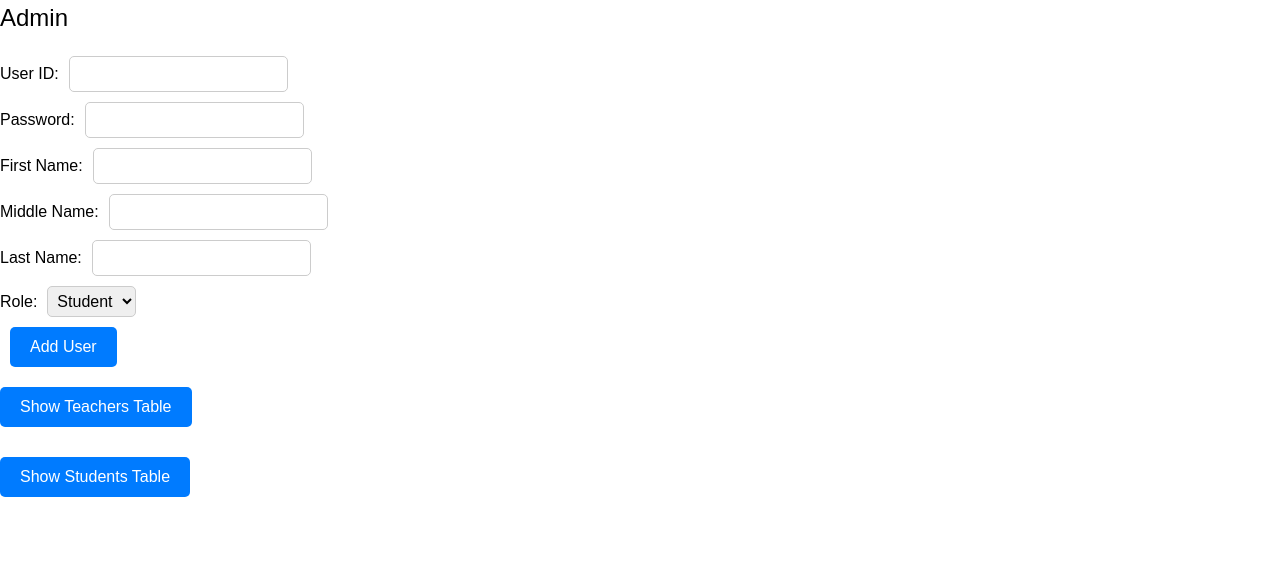
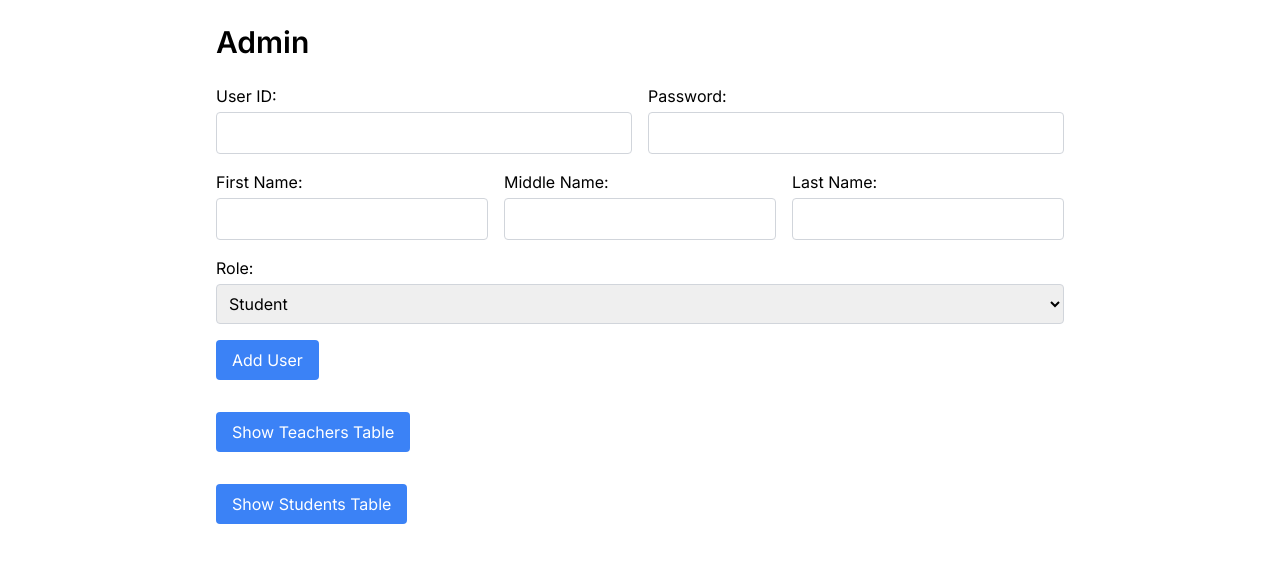
Before and after one commit to glytch21/student-portal, a Next.js app: page /admin in a window 1280 px wide. Shown: the top 562 px of the page. Built offline with nearby package versions, Linux system fonts and the light colour scheme; no server answers; the database is empty.

Commit message:
improved css

```diff
--- a/app/admin/page.tsx
+++ b/app/admin/page.tsx
@@ -33,7 +33,6 @@ const AdminPage = () => {
         throw error;
       }
       if (data) {
-        // Separate users into teacher and student arrays
         const teachers = data.filter((user: any) => user.role === 'teacher');
         const students = data.filter((user: any) => user.role === 'student');
         setTeacherUsers(teachers);
@@ -43,11 +42,6 @@ const AdminPage = () => {
       console.error('Error fetching data:', error);
     }
   };
-
-  const handleTest = async (e: any) => {
-    e.preventDefault();
-    router.push('/admin/students/')
-  }
 
   const toggleTeachersTable = () => {
     setShowTeachers(!showTeachers);
@@ -64,7 +58,6 @@ const AdminPage = () => {
       return;
     }
     try {
-      // Check if the user ID already exists
       const { data: existingUser, error } = await supabase
         .from('user_table')
         .select('user_id')
@@ -74,7 +67,6 @@ const AdminPage = () => {
         setError('User ID already exists. Please choose a different one.');
         return;
       }
-      // Hash the password
       const hashedPassword = await bcrypt.hash(password, 10);
       const { data, error: insertionError } = await supabase
         .from('user_table')
@@ -93,7 +85,6 @@ const AdminPage = () => {
       }
       alert('success')
       fetchData();
-      // Clear the form fields after successful addition
       setID('');
       setPassword('');
       setFirstName('');
@@ -107,93 +98,97 @@ const AdminPage = () => {
   };
 
   return (
-    <div style={{ fontFamily: 'Arial, sans-serif' }}>
-      <div style={{ marginBottom: '20px', fontSize: '1.5em' }}>Admin</div>
-      <form onSubmit={handleAddUser} style={{ marginBottom: '20px' }}>
-        <div style={{ marginBottom: '10px' }}>
-          <label htmlFor="userID">User ID:</label>
+    <div className="max-w-4xl mx-auto p-6">
+      <div className='mb-6 text-3xl font-semibold'>Admin</div>
+      <form onSubmit={handleAddUser} className='mb-8'>
+        <div className='grid grid-cols-1 md:grid-cols-2 gap-4 mb-4'>
+          <div>
+            <label htmlFor="userID" className="block mb-1">User ID:</label>
             <input
               type="text"
               id="userID"
               value={userID}
               onChange={(e) => setID(e.target.value)}
-            style={{ marginLeft: '10px', padding: '5px', borderRadius: '5px', border: '1px solid #ccc' }}
+              className='w-full p-2 rounded border border-gray-300 focus:outline-none focus:border-blue-500'
             />
           </div>
-        <div style={{ marginBottom: '10px' }}>
-          <label htmlFor="password">Password:</label>
+          <div>
+            <label htmlFor="password" className="block mb-1">Password:</label>
             <input
               type="password"
               id="password"
               value={password}
               onChange={(e) => setPassword(e.target.value)}
-            style={{ marginLeft: '10px', padding: '5px', borderRadius: '5px', border: '1px solid #ccc' }}
+              className='w-full p-2 rounded border border-gray-300 focus:outline-none focus:border-blue-500'
             />
           </div>
-        <div style={{ marginBottom: '10px' }}>
-          <label htmlFor="firstName">First Name:</label>
+        </div>
+        <div className='grid grid-cols-1 md:grid-cols-3 gap-4 mb-4'>
+          <div>
+            <label htmlFor="firstName" className="block mb-1">First Name:</label>
             <input
               type="text"
               id="firstName"
               value={firstName}
               onChange={(e) => setFirstName(e.target.value)}
-            style={{ marginLeft: '10px', padding: '5px', borderRadius: '5px', border: '1px solid #ccc' }}
+              className='w-full p-2 rounded border border-gray-300 focus:outline-none focus:border-blue-500'
             />
           </div>
-        <div style={{ marginBottom: '10px' }}>
-          <label htmlFor="middleName">Middle Name:</label>
+          <div>
+            <label htmlFor="middleName" className="block mb-1">Middle Name:</label>
             <input
               type="text"
               id="middleName"
               value={middleName}
               onChange={(e) => setMiddleName(e.target.value)}
-            style={{ marginLeft: '10px', padding: '5px', borderRadius: '5px', border: '1px solid #ccc' }}
+              className='w-full p-2 rounded border border-gray-300 focus:outline-none focus:border-blue-500'
             />
           </div>
-        <div style={{ marginBottom: '10px' }}>
-          <label htmlFor="lastName">Last Name:</label>
+          <div>
+            <label htmlFor="lastName" className="block mb-1">Last Name:</label>
             <input
               type="text"
               id="lastName"
               value={lastName}
               onChange={(e) => setLastName(e.target.value)}
-            style={{ marginLeft: '10px', padding: '5px', borderRadius: '5px', border: '1px solid #ccc' }}
+              className='w-full p-2 rounded border border-gray-300 focus:outline-none focus:border-blue-500'
             />
           </div>
-        <div style={{ marginBottom: '10px' }}>
-          <label htmlFor="role">Role:</label>
+        </div>
+        <div className='mb-4'>
+          <label htmlFor="role" className="block mb-1">Role:</label>
           <select
             id="role"
             value={role}
             onChange={(e) => setRole(e.target.value)}
-            style={{ marginLeft: '10px', padding: '5px', borderRadius: '5px', border: '1px solid #ccc' }}
+            className='w-full p-2 rounded border border-gray-300 focus:outline-none focus:border-blue-500'
           >
             <option value="student">Student</option>
             <option value="teacher">Teacher</option>
             <option value="parent">Parent</option>
           </select>
         </div>
-        <button type="submit" style={{ marginLeft: '10px', padding: '8px 20px', backgroundColor: '#007bff', color: '#fff', border: 'none', borderRadius: '5px', cursor: 'pointer' }}>Add User</button>
-        {error && <p style={{ color: 'red', marginLeft: '10px', marginTop: '5px' }}>{error}</p>}
+        <button type="submit" className='px-4 py-2 bg-blue-500 text-white rounded cursor-pointer'>Add User</button>
+        {error && <p className='text-red-600 mt-2'>{error}</p>}
       </form>
 
-      <div style={{ marginBottom: '20px' }}>
-        <button onClick={toggleTeachersTable} style={{ marginBottom: '10px', padding: '8px 20px', backgroundColor: '#007bff', color: '#fff', border: 'none', borderRadius: '5px', cursor: 'pointer' }}>
+      <div className='mb-8'>
+        <button onClick={toggleTeachersTable} className='px-4 py-2 bg-blue-500 text-white rounded cursor-pointer'>
           {showTeachers ? 'Hide Teachers Table' : 'Show Teachers Table'}
         </button>
         {showTeachers && (
-          <table style={{ border: '1px solid black', borderCollapse: 'collapse', marginBottom: '20px', width: '100%' }}>
+          <table className='border border-black border-collapse mt-4 w-full'>
             <TeachersTable teacherUsers={teacherUsers} />
           </table>
         )}
       </div>
 
-      <div style={{ marginBottom: '20px' }}>
-        <button onClick={toggleStudentsTable} style={{ marginBottom: '10px', padding: '8px 20px', backgroundColor: '#007bff', color: '#fff', border: 'none', borderRadius: '5px', cursor: 'pointer' }}>
+      <div>
+        <button onClick={toggleStudentsTable} className='px-4 py-2 bg-blue-500 text-white rounded cursor-pointer'>
           {showStudents ? 'Hide Students Table' : 'Show Students Table'}
         </button>
         {showStudents && (
-          <table style={{ border: '1px solid black', borderCollapse: 'collapse', marginBottom: '20px', width: '100%' }}>
+          <table className='border border-black border-collapse mt-4 w-full'>
             <StudentsTable studentUsers={studentUsers} />
           </table>
         )}
--- a/components/StudentsTable.tsx
+++ b/components/StudentsTable.tsx
@@ -2,23 +2,23 @@ import React from 'react';
 
 const StudentsTable = ({ studentUsers }:any) => {
   return (
-    <div style={{ marginBottom: '20px' }}>
-      <table style={{ border: '1px solid black', borderCollapse: 'collapse', marginBottom: '20px', width: '100%' }}>
+    <div className='mb-[20px]'>
+      <table className='border border-black border-collapse mb-[20px] w-full'>
         <thead>
           <tr>
-            <th style={{ border: '1px solid black', padding: '8px' }}>User ID</th>
-            <th style={{ border: '1px solid black', padding: '8px' }}>First Name</th>
-            <th style={{ border: '1px solid black', padding: '8px' }}>Middle Name</th>
-            <th style={{ border: '1px solid black', padding: '8px' }}>Last Name</th>
+            <th className='border border-black p-[8px]'>User ID</th>
+            <th className='border border-black p-[8px]'>First Name</th>
+            <th className='border border-black p-[8px]'>Middle Name</th>
+            <th className='border border-black p-[8px]'>Last Name</th>
           </tr>
         </thead>
         <tbody>
           {studentUsers.map((user:any) => (
             <tr key={user.user_id}>
-              <td style={{ border: '1px solid black', padding: '8px' }}>{user.user_id}</td>
-              <td style={{ border: '1px solid black', padding: '8px' }}>{user.first_name}</td>
-              <td style={{ border: '1px solid black', padding: '8px' }}>{user.middle_name}</td>
-              <td style={{ border: '1px solid black', padding: '8px' }}>{user.last_name}</td>
+              <td className='border border-black p-[8px]'>{user.user_id}</td>
+              <td className='border border-black p-[8px]'>{user.first_name}</td>
+              <td className='border border-black p-[8px]'>{user.middle_name}</td>
+              <td className='border border-black p-[8px]'>{user.last_name}</td>
             </tr>
           ))}
         </tbody>
--- a/components/TeachersTable.tsx
+++ b/components/TeachersTable.tsx
@@ -2,23 +2,23 @@ import React from 'react';
 
 const TeachersTable = ({ teacherUsers }:any) => {
   return (
-    <div style={{ marginBottom: '20px' }}>
-      <table style={{ border: '1px solid black', borderCollapse: 'collapse', marginBottom: '20px', width: '100%' }}>
+    <div className='mb-[20px]'>
+      <table className='border border-black border-collapse mb-[20px] w-full'>
         <thead>
           <tr>
-            <th style={{ border: '1px solid black', padding: '8px' }}>User ID</th>
-            <th style={{ border: '1px solid black', padding: '8px' }}>First Name</th>
-            <th style={{ border: '1px solid black', padding: '8px' }}>Middle Name</th>
-            <th style={{ border: '1px solid black', padding: '8px' }}>Last Name</th>
+            <th className='border border-black p-[8px]'>User ID</th>
+            <th className='border border-black p-[8px]'>First Name</th>
+            <th className='border border-black p-[8px]'>Middle Name</th>
+            <th className='border border-black p-[8px]'>Last Name</th>
           </tr>
         </thead>
         <tbody>
           {teacherUsers.map((user:any) => (
             <tr key={user.user_id}>
-              <td style={{ border: '1px solid black', padding: '8px' }}>{user.user_id}</td>
-              <td style={{ border: '1px solid black', padding: '8px' }}>{user.first_name}</td>
-              <td style={{ border: '1px solid black', padding: '8px' }}>{user.middle_name}</td>
-              <td style={{ border: '1px solid black', padding: '8px' }}>{user.last_name}</td>
+              <td className='border border-black p-[8px]'>{user.user_id}</td>
+              <td className='border border-black p-[8px]'>{user.first_name}</td>
+              <td className='border border-black p-[8px]'>{user.middle_name}</td>
+              <td className='border border-black p-[8px]'>{user.last_name}</td>
             </tr>
           ))}
         </tbody>
--- a/tailwind.config.js
+++ b/tailwind.config.js
@@ -7,6 +7,9 @@ module.exports = {
   ],
   theme: {
     extend: {
+      fontFamily: {
+        sans: ['Roboto', 'sans-serif'],
+      },
       backgroundImage: {
         'gradient-radial': 'radial-gradient(var(--tw-gradient-stops))',
         'gradient-conic':
```
Also changed, not shown: app/page.tsx (+5 -5 lines), app/studentportal/page.tsx (+9 -7 lines). Lines whose indentation alone changed are shown as unchanged.
